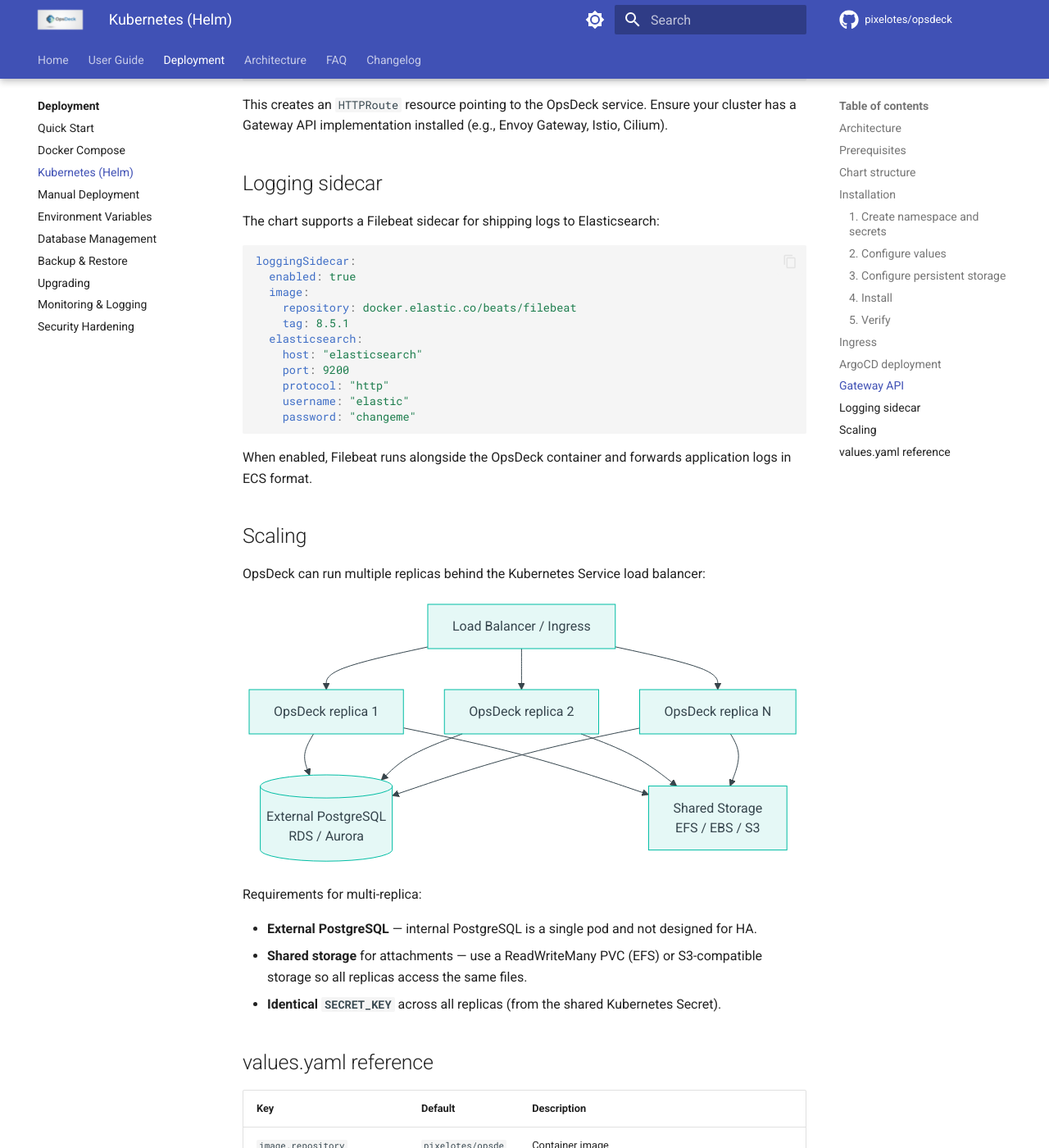
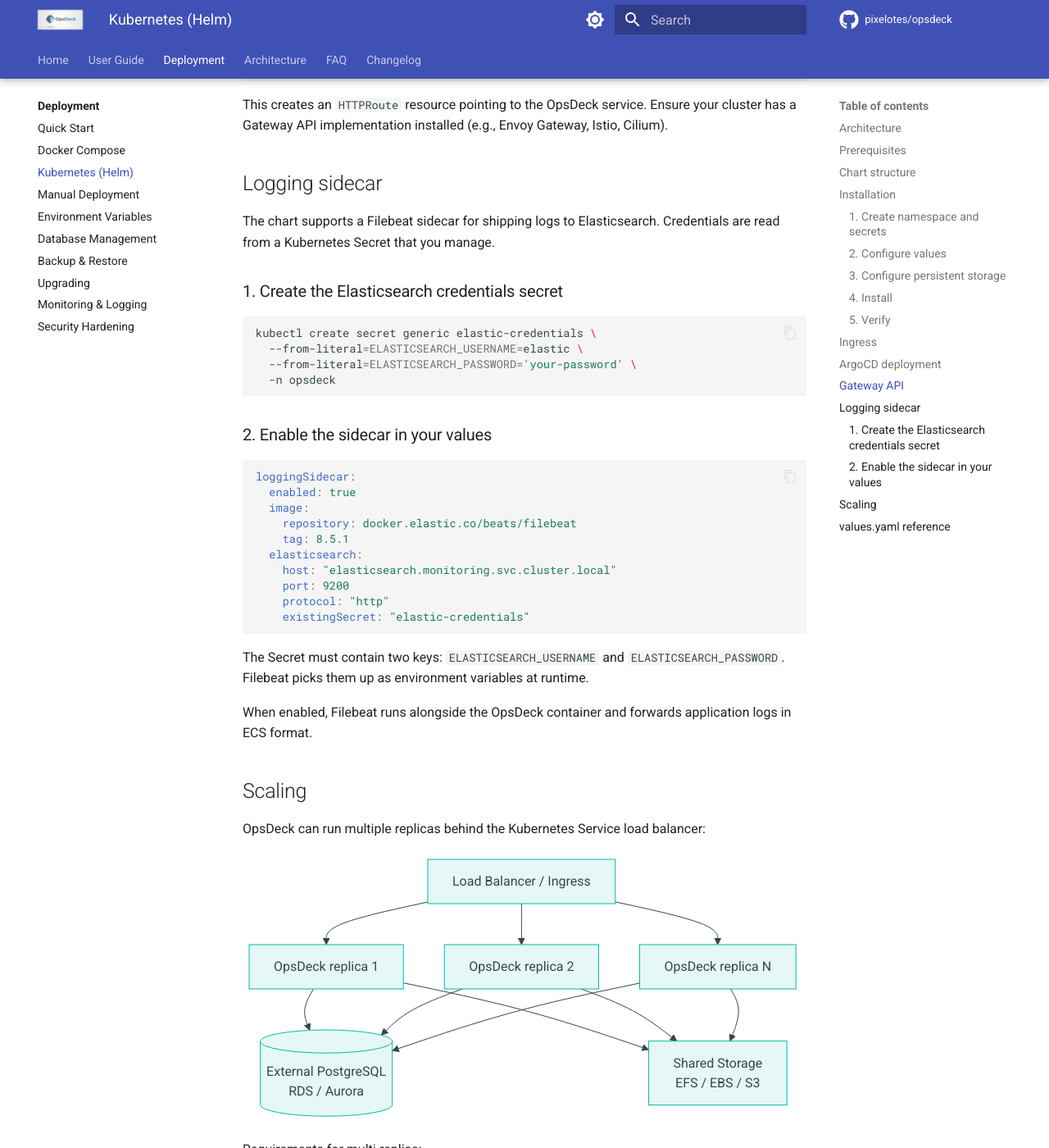
Before and after one commit to pixelotes/opsdeck-web, an MkDocs documentation site: the page built from docs-content/deployment/kubernetes.md, in a window 1280 px wide and 1400 px high, scrolled down 4245 px. Shown: the whole window at 82% size. Built offline with MkDocs 1.6.1 and Material for MkDocs 9.7.7, drawn with Linux system fonts in a browser that asks for light colours; comment, search, counter and statistics services are not loaded; some of the changed text lies outside the part shown.

Commit message:
chore: update deployment documentation

````diff
--- a/docs-content/deployment/kubernetes.md
+++ b/docs-content/deployment/kubernetes.md
@@ -205,7 +205,18 @@
 
 ## Logging sidecar
 
-The chart supports a Filebeat sidecar for shipping logs to Elasticsearch:
+The chart supports a Filebeat sidecar for shipping logs to Elasticsearch. Credentials are read from a Kubernetes Secret that you manage.
+
+### 1. Create the Elasticsearch credentials secret
+
+```bash
+kubectl create secret generic elastic-credentials \
+  --from-literal=ELASTICSEARCH_USERNAME=elastic \
+  --from-literal=ELASTICSEARCH_PASSWORD='your-password' \
+  -n opsdeck
+```
+
+### 2. Enable the sidecar in your values
 
 ```yaml
 loggingSidecar:
@@ -214,12 +225,13 @@
     repository: docker.elastic.co/beats/filebeat
     tag: 8.5.1
   elasticsearch:
-    host: "elasticsearch"
+    host: "elasticsearch.monitoring.svc.cluster.local"
     port: 9200
     protocol: "http"
-    username: "elastic"
-    password: "changeme"
+    existingSecret: "elastic-credentials"
 ```
+
+The Secret must contain two keys: `ELASTICSEARCH_USERNAME` and `ELASTICSEARCH_PASSWORD`. Filebeat picks them up as environment variables at runtime.
 
 When enabled, Filebeat runs alongside the OpsDeck container and forwards application logs in ECS format.
 
@@ -267,4 +279,5 @@
 | `ingress.enabled` | `false` | Enable Ingress resource |
 | `gatewayApi.enabled` | `false` | Enable Gateway API HTTPRoute |
 | `loggingSidecar.enabled` | `false` | Enable Filebeat logging sidecar |
+| `loggingSidecar.elasticsearch.existingSecret` | `""` | Secret with `ELASTICSEARCH_USERNAME` and `ELASTICSEARCH_PASSWORD` keys |
 | `existingSecret` | `""` | Name of an existing Secret for env vars (Sealed Secrets, external-secrets) |
````
Also changed, not shown: docs-content/deployment/monitoring.md (+4 -0 lines).
